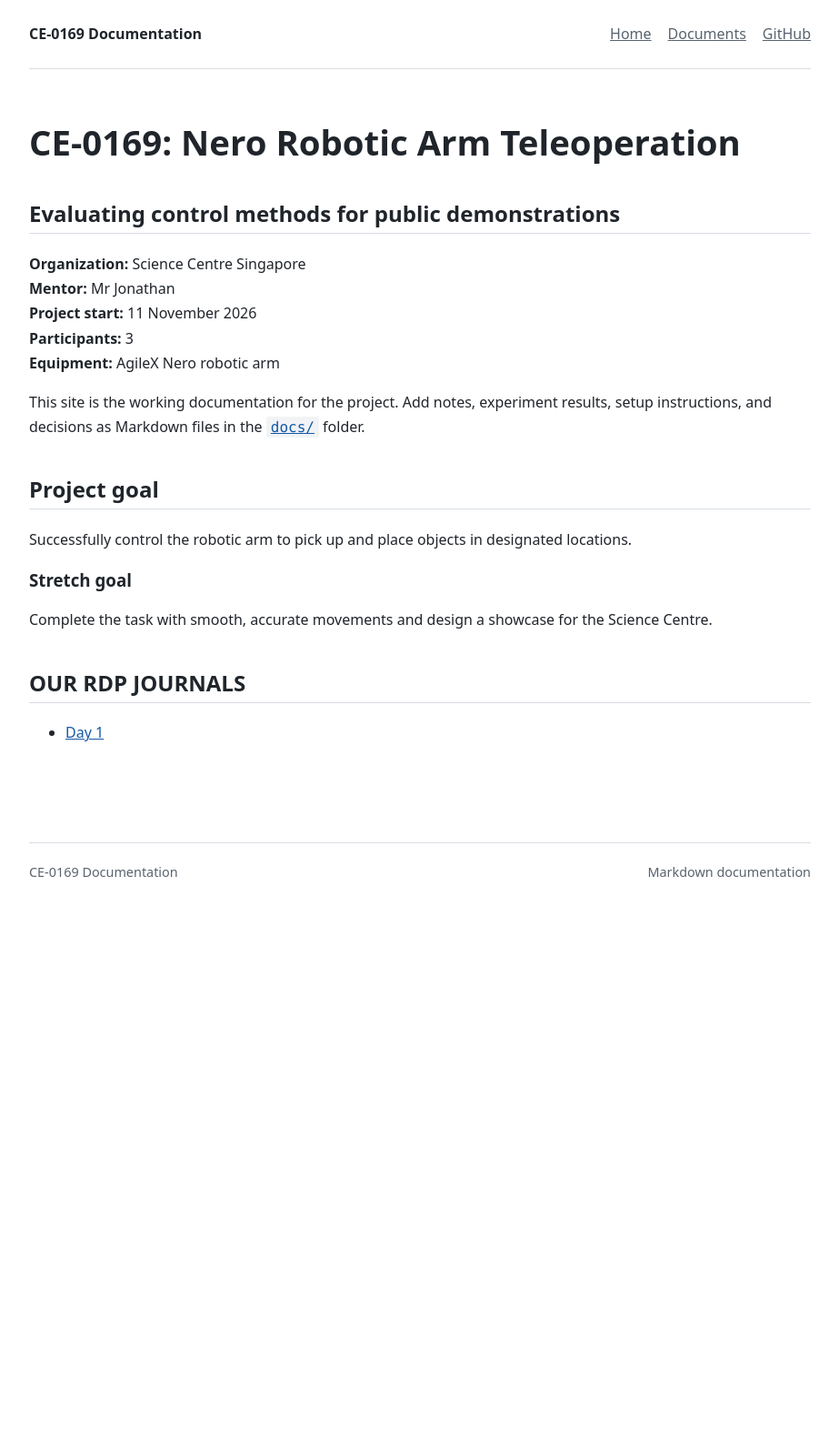
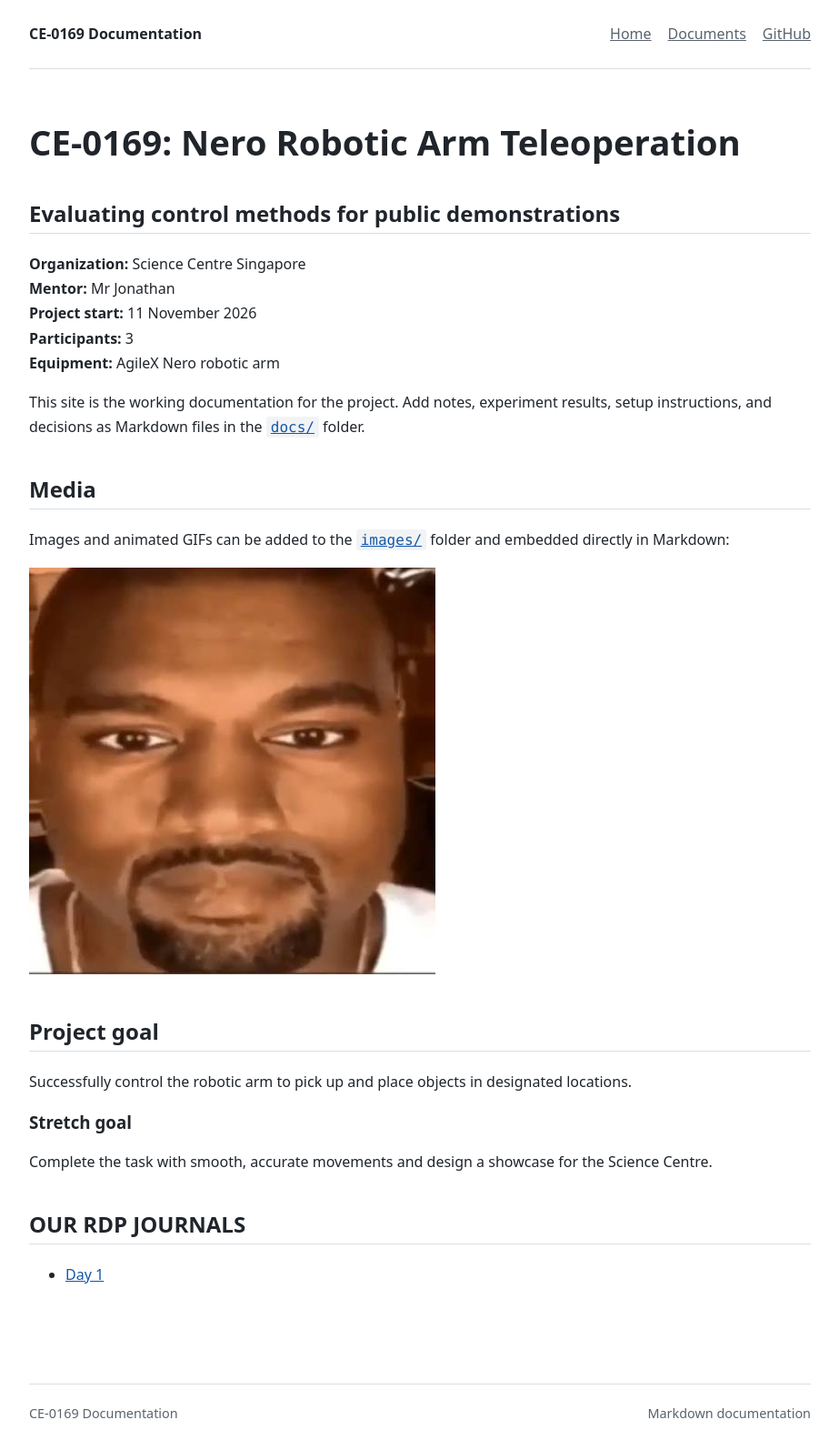
Before and after one commit to Suraset-Khurasee/rnd01, a Jekyll site: the page built from index.md, in a window 1280 px wide. Shown: the whole page at 91% size, without its empty margins (178-1101 px from the left). Built offline with Jekyll 4.4.1, drawn with Linux system fonts in a browser that asks for light colours; before the commit the page ends 999 px from its top, so only the background shows below that.

Commit message:
Images support
Remove Image later ah?

```diff
--- a/index.md
+++ b/index.md
@@ -15,6 +15,12 @@ title: Home
 
 This site is the working documentation for the project. Add notes, experiment results, setup instructions, and decisions as Markdown files in the [`docs/`](docs/) folder.
 
+## Media
+
+Images and animated GIFs can be added to the [`images/`](images/) folder and embedded directly in Markdown:
+
+![TL](images/TL.jpg)
+
 ## Project goal
 
 Successfully control the robotic arm to pick up and place objects in designated locations.
```
Also changed, not shown: images/TL.jpg (added).
